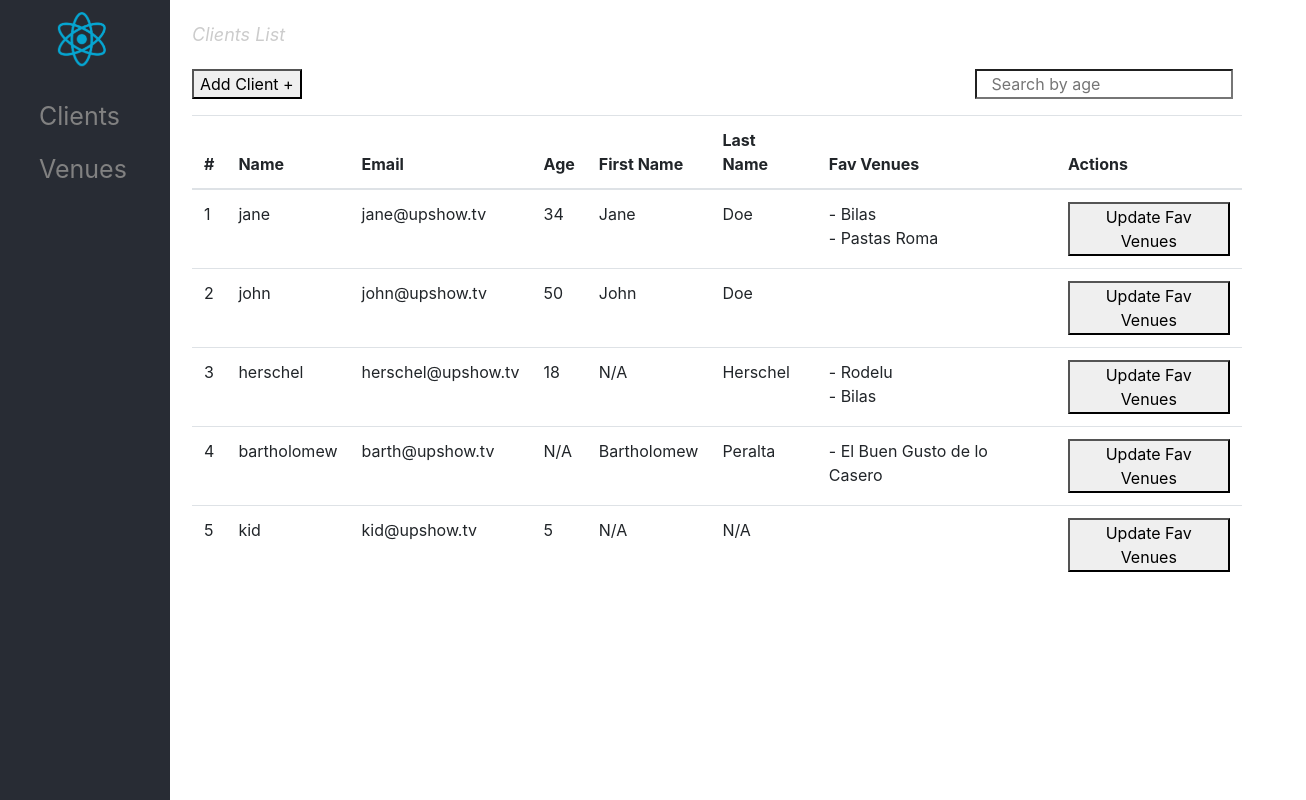
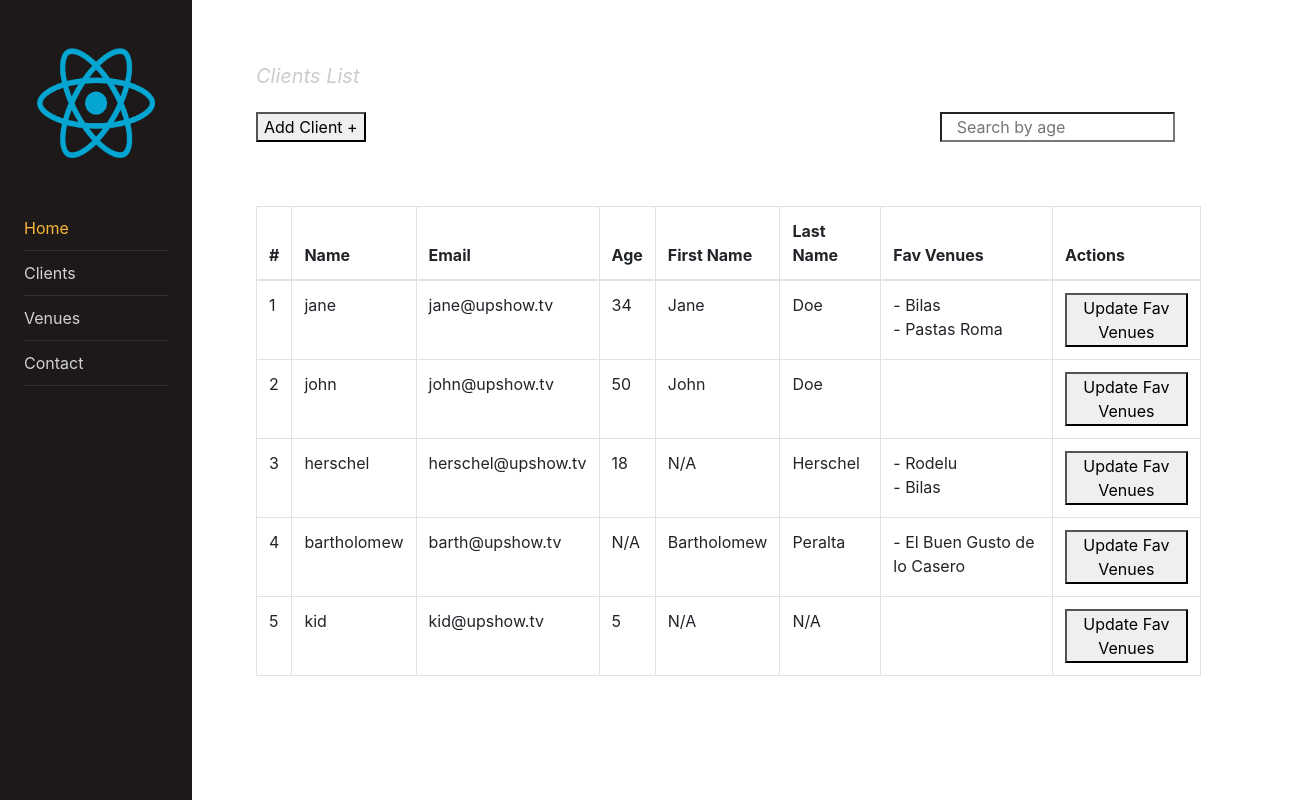
Before and after one commit to manucleal/Codes, a React (Create React App) app: page /client in a window 1280 px wide. Shown: the whole page, 1306 px wide, since content can reach past the window. Built offline with nearby package versions, Linux system fonts and the light colour scheme.

Commit message:
stable version

```diff
--- a/src/components/Client.js
+++ b/src/components/Client.js
@@ -24,11 +24,11 @@ const Client = (props) => {
     }, [ inputSearch ]);
 
     return (
-        <main>
+        <main >
             <small><em>Clients List</em></small>
 
-            <div className="row form-group search-align">
-                <input type="search" name="search" className="col-md-11" value={ inputSearch } onChange={ handleChange } placeholder="Search by age" />
+            <div id="search" className="row form-group search-align">
+                <input type="search" name="search" className="col-md-10" value={ inputSearch } onChange={ handleChange } placeholder="Search by age" />
             </div>
 
             <Link to="/CreateClient">
@@ -36,8 +36,8 @@ const Client = (props) => {
                     Add Client +
                 </button>
             </Link>
-            <div id="content">
-                <table className="table">
+            <div className="clientTable">
+                <table className="table table-bordered mr-10 mt-5">
                     <thead>
                         <tr>
                             <th>#</th>
@@ -81,7 +81,7 @@ const Client = (props) => {
                                 )
                             )
                         ) : (
-                            <tr><td>No clients</td></tr>
+                            <tr>No clients</tr>
                         )
                     }
                     </tbody>
--- a/src/components/Venue.js
+++ b/src/components/Venue.js
@@ -46,7 +46,7 @@ const Venue = (props) => {
         </div>
         <div id="content">
             <div className="venueTable">
-                <table className="table">
+                <table className="table table-bordered">
                     <thead>
                         <tr>
                             <th>#</th>
--- a/src/components/VenueForm.js
+++ b/src/components/VenueForm.js
@@ -14,7 +14,7 @@ const VenueForm = (props) => {
     return (
         <form className="form-groups" onSubmit={handleSubmit(onSubmit)}>
             <div className="row">
-                <div className="col-md-6 col-form">
+                <div className="col-md-6 col-form mt-2">
                     <label>Add Venues</label>
                     <input type="text" className="form-control" name="name" placeholder="Venue Name" ref={
                         register({
@@ -29,7 +29,7 @@ const VenueForm = (props) => {
 
             <div  className="col-md-6 btn-content text-right ">
                 <button type="button" onClick={ () => reset() } className="btn btn-outline btn-light mr-5 btn-sm">Reset</button>
-                <button type="submit" className="btn btn-primary btn-sm ">Save</button>
+                <button type="submit" id="btn-form" className="btn btn-primary btn-sm ">Save</button>
             </div>
         </form>
     )
--- a/src/layouts/Sidebar.js
+++ b/src/layouts/Sidebar.js
@@ -1,4 +1,4 @@
-import React, { useState } from 'react';
+import React, { Fragment, useState } from 'react';
 import { BrowserRouter, Link, withRouter } from "react-router-dom";
 import Routes from '../routes/Routes';
 import MockBackend from '../MockBackend';
@@ -7,29 +7,41 @@ import '../styles/App.css';
 const Sidebar = () => {
 
     // Get list Clients
-    const [ clients ] =  useState(MockBackend.listClients());
+    const [clients] = useState(MockBackend.listClients());
 
     // Get list Venues
-    const [ venues ] =  useState(MockBackend.listVenues());
+    const [venues] = useState(MockBackend.listVenues());
 
     return (
         <BrowserRouter>
-            <aside id="mySidebar" className="sidebar">
-                <div className="sidebar-header">
-                    <img className="App-logo" src="./logo.png" alt="logo" />
+            <div className="wrapper d-flex align-items-stretch">
+                <nav id="my-sidebar">
+                    <div className="p-4 pt-5">
+                        <img className="img logo mb-5" src="./logo.png" alt="logo" />
+                        <ul className="list-unstyled components mb-5">
+                            <li className="active">
+                                <a href="#">Home</a>
+                            </li>
+                            <li>
+                                <Link to="/client"> Clients </Link>
+                            </li>
+                            <li>
+                                <Link to="/venue"> Venues </Link>
+                            </li>
+                            <li>
+                                <a href="#">Contact</a>
+                            </li>
+                        </ul>
+                    </div>
+                </nav>
+                <div className="footer">
+                    <p>HOLAAA</p>
                 </div>
-                <div className="row items">
-                    <ul>
-                        <li><Link to="/client"> Clients </Link></li>
-                        <li><Link to="/venue"> Venues </Link></li>
-                    </ul>
-                </div>
-            </aside>
+            </div>
             <Routes
-                clients={ clients }
-                venues={ venues }
+                clients={clients}
+                venues={venues}
             />
-
         </BrowserRouter>
     );
 }
--- a/src/styles/App.css
+++ b/src/styles/App.css
@@ -1,13 +1,17 @@
-/* .App {
-	text-align: center;
-}*/
+/* INT */
+
 body {
 	font-family: "Lato", sans-serif;
 }
 
-main{
+article, aside, figcaption, figure, footer, header, hgroup, main, nav, section {
+    display: block;
+}
+
+main {
     width: 82%;
-    margin: 0% 0 0 15%;
+    /* margin: 0% 0 0 15%; */
+    margin: 0% 0 0 20%;
     overflow: hidden;
     position: relative;
 }
@@ -15,40 +19,9 @@ main{
 main small{
     width: 100%;
     color: #ccc;
-    font-size: 18px;
+    font-size: 20px;
     display: inline-block;
     margin: 2% 0;
-}
-
-.search-align {
-	float: right;
-}
-
-.App-logo {
-  	animation: App-logo-spin infinite 20s linear;
-  	height: 6vmin;
-	pointer-events: none;
-	/* display: inline; */
-	/* text-align: center; */
-	margin-top: 9px;
-    margin-left: 55px;
-}
-
-.App-header {
-  	background-color: #282c34;
-  	min-height: 11vh;
-  	display: flex;
-  	flex-direction: column;
-  	align-items: center;
-  	justify-content: center;
-  	font-size: calc(10px + 2vmin);
-	color: white;
-	border-radius: 0px 0px 10px 0px;
-}
-
-.App-link {
-	/* color: #61dafb; */
-	text-decoration: none;
 }
 
 @keyframes App-logo-spin {
@@ -56,146 +29,111 @@ main small{
 	  transform: rotate(0deg);
 	}
 	to {
-	  transform: rotate(360deg);
+      transform: rotate(360deg);
 	}
 }
 
-/* My style */
-
-.sidebar {
-	position: fixed;
-	width: 170px;
-	height: 100%;
-	z-index: 1;
-	top: 0;
-	left: 0;
-	overflow-x: hidden;
-	padding-top: 0.5%;
-	transition: 0.5s;
-	background-color: #282c34;
+#search {
+    margin-right: 8%;
 }
 
-.sidebar ul li {
-	list-style:none;
-}
+.search-align {
+    float: right;
 
-.sidebar ul li a {
-	padding: 8px 8px 8px 14px;
-	text-decoration: none;
-	font-size: 25px;
-	color: #818181;
-	display: block;
-	transition: 0.3s;
-}
-
-.sidebar ul li a:hover {
-	color: #f1f1f1;
-}
-
-.items {
-	padding-top: 15.5%;
-}
-
-.openMenu {
-	font-size: 25px;
-	cursor: pointer;
-	background-color: #282c34;
-	color: white;
-	padding: 0px 25px;
-	border: none;
-}
-
-.openMenu:hover {
-	color: #5dbcd2;
 }
 
 #btnForm {
     padding-right: 17.5%;
     margin-top: 10%;
+
+}
+
+#btn-form {
+    color: #fff;
+    background-color: #f8b739;
+    border-color: #f8b739;
+}
+
+.clientTable {
+    float: left;
+    width: 90%;
 }
 
 .venueTable {
     float: left;
-    margin-top: 4%;
-    width: 30%;
+    margin-top: 3%;
+    width: 40%;
 }
 
 .venueForm {
     float: left;
     width: 48%;
-    margin-top: 1%;
+    margin-top: 0.1%;
     margin-left: 4%;
 }
 
-/* Main --> Crear Empleado */
-
-.FormEmpleados{
-    overflow: hidden;
-    border: 1px solid #ddd;
-    padding: 3%;
-}
-.infoPersonal{
-    float: left;
-    width: 48%;
+#my-sidebar {
+    position: fixed;
+    z-index: 1;
+    min-width: 15%;
+    max-width: 30%;
+    height: 100%;
+    background: #1d1919;
+    color: #fff;
+    -webkit-transition: all 0.3s;
+    -o-transition: all 0.3s;
+    transition: all 0.3s;
+	top: 0;
+	left: 0;
+	overflow-x: hidden;
 }
 
-.infoPersonal input{
-    display: block;
-    width: 100%;
-    background:rgb(215,215,215);
-    border: none;
-    font-size: 14px;
-    margin-bottom: 3%;
-    box-sizing: border-box;
-    padding: 2%;
-}
-.infoPersonal textarea{
-    display: block;
-    background: rgb(215,215,215);
-    min-height: 129px;
-}
-.formInfo{
-    float: left;
-    width: 48%;
-    margin-left: 4%;
-}
-.formInfo fieldset{
-    width: 100%;
-    border:0;
-    padding: 4% 2%;
-}
-.formInfo fieldset legend{
-    float: left;
-    display: block;
-    width: 15%;
-}
-.formInfo fieldset label{
-    color: #ccc;
-    margin-left: 1%;
-    margin-right: 5%;
-}
-.divFooter{
-    float: left;
-    width: 100%;
-    padding: 3% 0;
-}
-.divFooter span{
-    color: gray
-}
-.divFooter input {
-    background:rgb(190,190,190);
-    border: none;
-    font-size: 14px;
-    width: 15%;
-    line-height: 10px;
-    box-sizing: border-box;
-    padding: 1%;
-    float: right;
-    color: #fff;
-    letter-spacing: 0.3rem;
+#my-sidebar.active {
+    margin-left: -300px;
 }
 
-.divFooter input#limpiar{
-    background: none;
-    color: gray;
+#my-sidebar .logo {
+    display: block;
+    width: 118px;
+    height: 110px;
+    margin: 0 auto;
+    /* animation: App-logo-spin infinite 10s linear; */
 }
+
+#my-sidebar .logo span {
+    display: block;
+}
+
+#my-sidebar ul.components {
+    padding: 0;
+}
+
+#my-sidebar ul li {
+    font-size: 16px;
+}
+
+#my-sidebar ul li>ul {
+    margin-left: 10px;
+}
+
+#my-sidebar ul li>ul li {
+    font-size: 14px;
+}
+
+#my-sidebar ul li a {
+    padding: 10px 0;
+    display: block;
+    color: rgba(255, 255, 255, 0.8);
+    border-bottom: 1px solid rgba(255, 255, 255, 0.1);
+}
+
+#my-sidebar ul li a:hover {
+    color: #f8b739;
+}
+
+#my-sidebar ul li.active>a {
+    background: transparent;
+    color: #f8b739;
+}
+
+/* END */
```
Also changed, not shown: src/components/ClientForm.js (+7 -6 lines).
